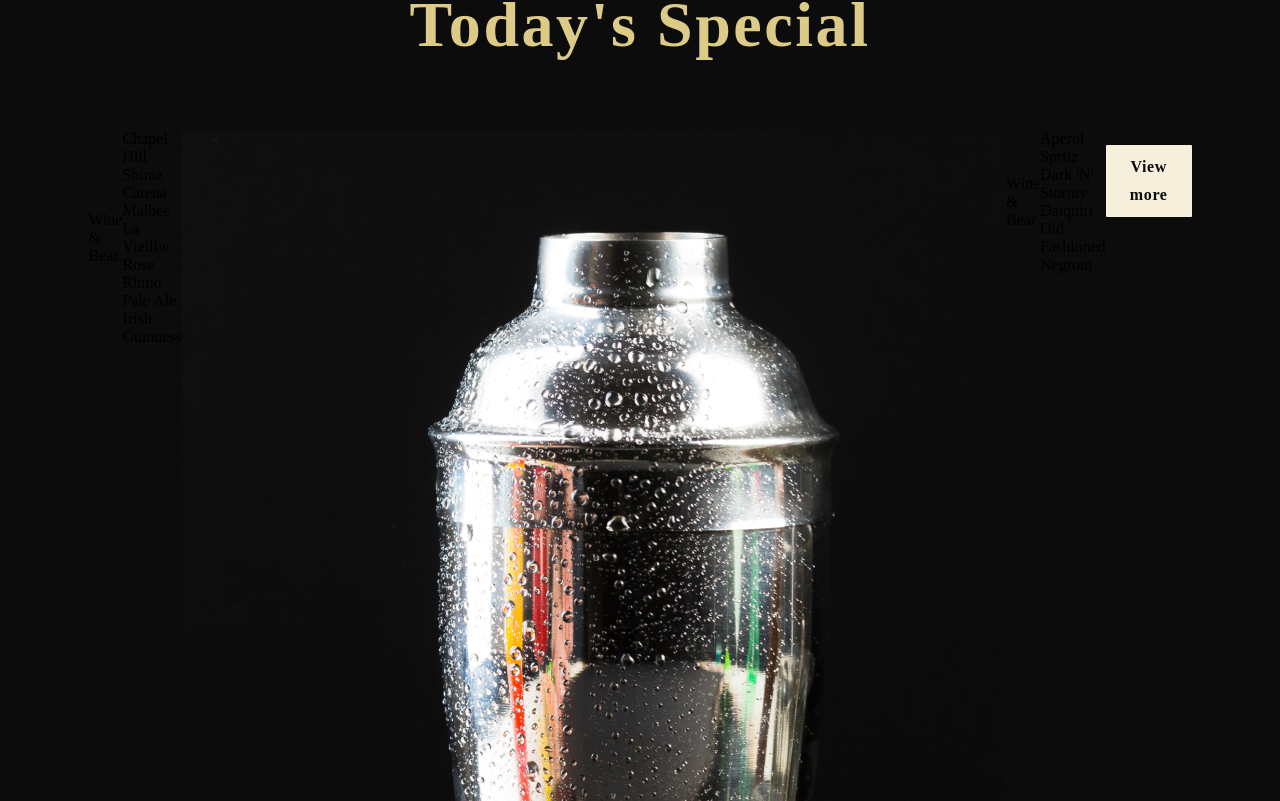
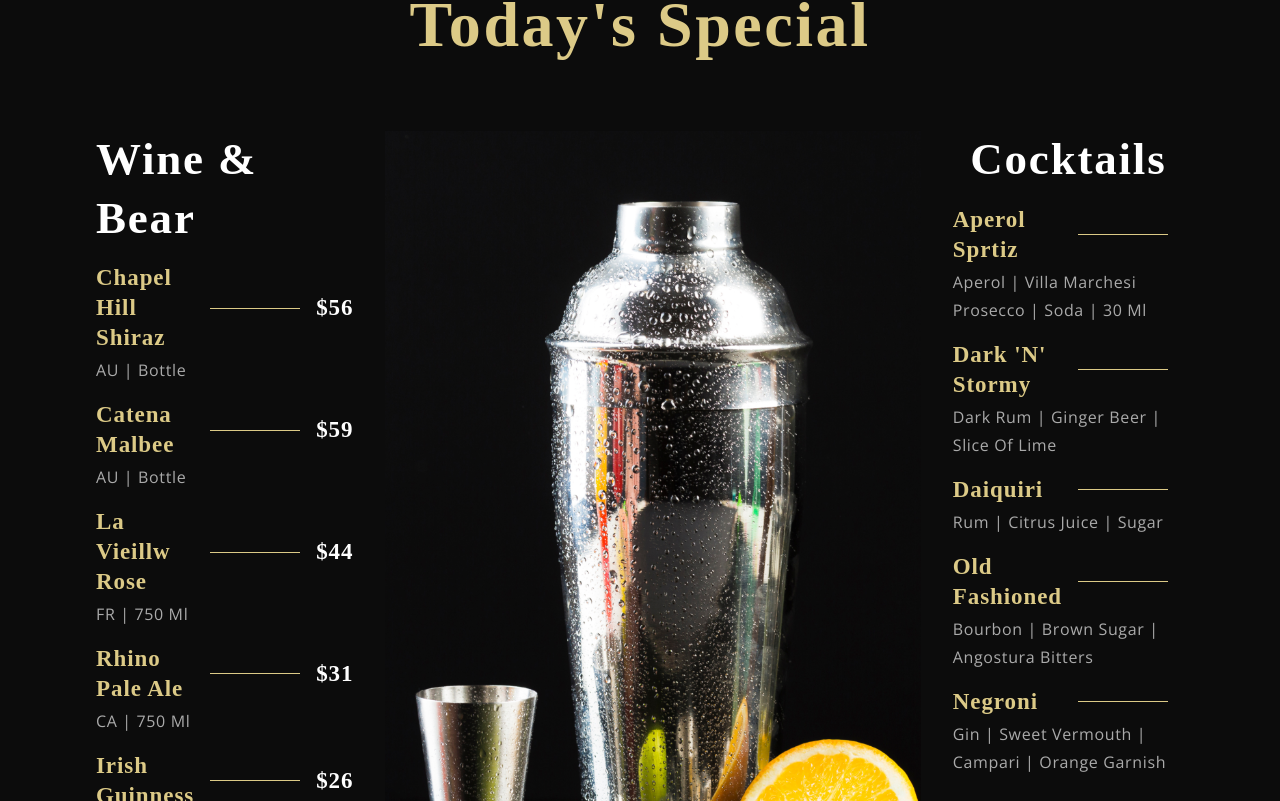
Before and after one commit to neropass/gerich, a React (Create React App) app: page / in a window 1280 px wide. Shown: the part 2339-3140 px from the top of the page. Built offline with nearby package versions, Linux system fonts and the light colour scheme; a web font is replaced by a local one.

Commit message:
Finished SpecialMenu and added comments for previous containers

```diff
--- a/src/components/Menuitem/MenuItem.css
+++ b/src/components/Menuitem/MenuItem.css
@@ -0,0 +1,35 @@
+.app__menuitem {
+    width: 100%;
+    margin: 1rem 0;
+
+    display: flex;
+    flex-direction: column;
+}
+
+.app__menuitem-head {
+    display: flex;
+    justify-content: space-between;
+    align-items: center;
+}
+
+.app__menuitem-sub {
+    width: 100%;
+    margin-top: 0.2rem;
+}
+
+.app__menuitem-name {
+    flex: 1;
+}
+
+.app__menuitem-dash {
+    width: 90px;
+    height: 1px;
+    background: var(--color-golden);
+    margin: 0 1rem;
+}
+
+.app__menuitem-price {
+    display: flex;
+    justify-content: flex-end;
+    align-items: flex-end;
+}
--- a/src/components/Menuitem/MenuItem.jsx
+++ b/src/components/Menuitem/MenuItem.jsx
@@ -2,9 +2,23 @@
 
 import './MenuItem.css';
 
-const MenuItem = () => (
-  <div>
-    MenuItem
+const MenuItem = ({ title, price, tags}) => (
+  <div className='app__menuitem'>
+    <div className='app__menuitem-head'>
+      <div className='app__menuitem-name'>
+        <p className='p__cormorant' style={{color: '#DCCA87'}}>{title}</p>
+      </div>
+
+      <div className='app__menuitem-dash' />
+
+      <div className='app__menuitem-price'>
+        <p className='p__cormorant'>{price}</p>
+      </div>
+    </div>
+
+    <div className='app__menuitem-sub'>
+      <p className='p__opensans' style={{color: '#AAA'}}>{tags}</p>
+    </div>
   </div>
 );
 
--- a/src/components/Navbar/Navbar.jsx
+++ b/src/components/Navbar/Navbar.jsx
@@ -5,10 +5,12 @@
 import './Navbar.css';
 
 const Navbar = () => {
+  // States for burger nav
   const [toggleMenu, setToggleMenu] = React.useState(false);
 
   return (
     <nav className='app__navbar'>
+      {/* Links for big resolution screens */}
       <div className='app__navbar-logo'>
         <img src={images.gericht} alt="app logo" />
       </div>
@@ -21,14 +23,18 @@
         <li className='p__opensans'><a href="#contact">Contact</a></li>
       </ul>
 
+      {/* Button on the right side of the mune */}
       <div className='app__navbar-login'>
         <a href="#login" className='p__opensans'>Log In / Register</a>
         <div />
         <a href="/" className='p__opensans'>Book Table</a>
       </div>
+
+      {/* Burger menu button */}
       <div className='app__navbar-smallscreen'>
         <GiHamburgerMenu color='#fff' fontSize={27} onClick={() => setToggleMenu(true)} />
 
+      {/* Links for small resolution screens */}
         {toggleMenu && (
           <div className='app__navbar-smallscreen_overlay flex__center slide-bottom'>
             <MdOutlineRestaurantMenu fontSize={27} className="overlay__close" onClick={() => setToggleMenu(false)} />
--- a/src/container/Header/Header.jsx
+++ b/src/container/Header/Header.jsx
@@ -7,6 +7,8 @@
 const Header = () => (
   <div className='app__header app__wrapper section__padding' id='home'>
     <div className='app__wrapper_info'>
+
+      {/* A component for repetitive headings */}
       <SubHeading title="Chase the new flavour" />
       <h1 className='app__header-h1'>The Key to Fine Dining</h1>
       <p className='p__opensans' style={{margin: '2rem 0'}}>Sit tellus lobortis sed senectus vivamus molestie. Condimentum volutpat morbi facilisis quam scelerisque sapien. Et, penatibus aliquam amet tellus </p>
--- a/src/container/Menu/SpecialMenu.css
+++ b/src/container/Menu/SpecialMenu.css
@@ -15,4 +15,69 @@
     display: flex;
     justify-content: center;
     align-items: flex-start;
+    flex-direction: row;
 }
+
+.app__specialMenu-menu_heading {
+    font-family: var(--font-base);
+    font-weight: 600;
+    font-size: 45px;
+    line-height: 58.5px;
+    letter-spacing: 0.04em;
+    color: var(--color-white);
+}
+
+.app__specialMenu-menu_wine, .app__specialMenu-menu_cocktails {
+    flex:1;
+    width: 100%;
+    flex-direction: column;
+}
+
+.app__specialMenu-menu_img {
+    width: 410px;
+    margin: 0 2rem;
+}
+
+.app__specialMenu-menu_img img {
+    width: 100%;
+    height: auto;
+}
+
+.app__specialMenu-items {
+    display: flex;
+    flex-direction: column;
+
+    margin: 2rem 0;
+    width: 100%;
+}
+
+@media screen and (max-width: 2000px) {
+    .app__specialMenu-menu_img {
+        width: 650px;
+    }
+
+    .app__specialMenu-menu_img img{
+        height: 920px;
+    }
+}
+@media screen and (max-width: 1150px) {
+    .app__specialMenu-menu {
+        flex-direction: column;
+        align-items: center;
+        width: 100%;
+    }
+
+    .app__specialMenu-menu_img {
+        margin: 3rem 0;
+    }
+}
+@media screen and (max-width: 650px) {
+    .app__specialMenu-menu_img {
+        width: 100%;
+    }
+
+    .app__specialMenu-menu_heading {
+        font-size: 35px;
+        line-height: 48.5px;
+    }
+}
--- a/src/container/Menu/SpecialMenu.jsx
+++ b/src/container/Menu/SpecialMenu.jsx
@@ -7,7 +7,7 @@
 const SpecialMenu = () => (
   <div className='app__specialMenu flex__center section__padding' id='menu'>
     <div className='app__specialMenu-title'>
-      <SubHeading title="Menu that fits you palatte"/>
+      <SubHeading title="Menu that fits you palatte" />
       <h1 className='headtext__cormorant'>Today's Special</h1>
     </div>
 
@@ -16,7 +16,8 @@
         <p className='app__specialMenu-menu_heading'>Wine & Bear</p>
         <div className='app__specialMenu-menu_items'>
           {data.wines.map((wine, index) => (
-            <p>{wine.title}</p>
+            // A repetitive component with passed values: title, price, tags
+            <MenuItem key={wine.title + index} title={wine.title} price={wine.price} tags={wine.tags} />
           ))}
         </div>
       </div>
@@ -26,17 +27,17 @@
       </div>
 
       <div className='app__specialMenu-menu_cocktails flex__center'>
-        <p className='app__specialMenu-menu_heading'>Wine & Bear</p>
+        <p className='app__specialMenu-menu_heading'>Cocktails</p>
         <div className='app__specialMenu-menu_items'>
           {data.cocktails.map((cocktail, index) => (
-            <p>{cocktail.title}</p>
+            <MenuItem key={cocktail.title + index} title={cocktail.title} rice={cocktail.price} tags={cocktail.tags} />
           ))}
         </div>
       </div>
+    </div>
 
-      <div style={{marginTop: "15px"}}>
-        <button type='button' className='custom__button'>View more</button>
-      </div>
+    <div style={{ marginTop: "15px" }}>
+      <button type='button' className='custom__button'>View more</button>
     </div>
   </div>
 );
```
